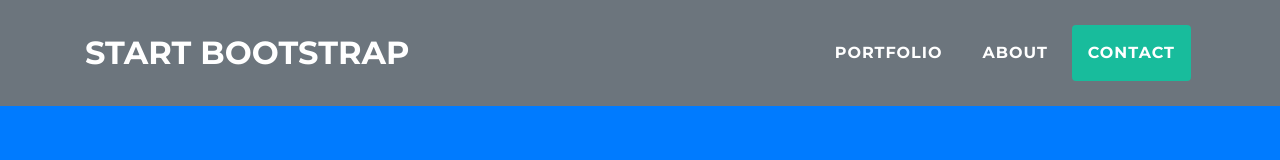
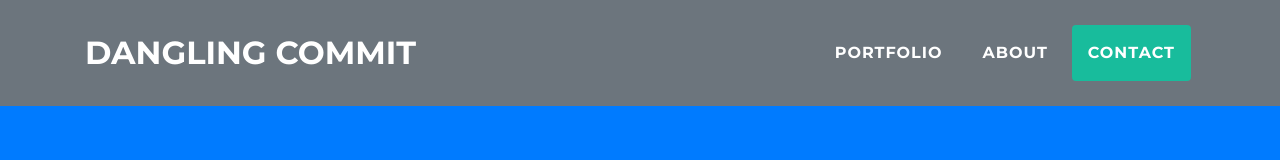
Before and after one commit to FrankieDcom/DemoRepo, a website with bundled scripts: page index.html in a window 1280 px wide. Shown: the top 160 px of the page. Built offline with nearby package versions, Linux system fonts and the light colour scheme.

Commit message:
Making a dangling commit

```diff
--- a/index.html
+++ b/index.html
@@ -31,7 +31,7 @@
     <!-- Navigation -->
     <nav class="navbar navbar-expand-lg bg-secondary fixed-top text-uppercase" id="mainNav">
       <div class="container">
-        <a class="navbar-brand js-scroll-trigger" href="#page-top">Start Bootstrap</a>
+        <a class="navbar-brand js-scroll-trigger" href="#page-top">DANGLING COMMIT</a>
         <button class="navbar-toggler navbar-toggler-right text-uppercase bg-primary text-white rounded" type="button" data-toggle="collapse" data-target="#navbarResponsive" aria-controls="navbarResponsive" aria-expanded="false" aria-label="Toggle navigation">
           Menu
           <i class="fas fa-bars"></i>
```
